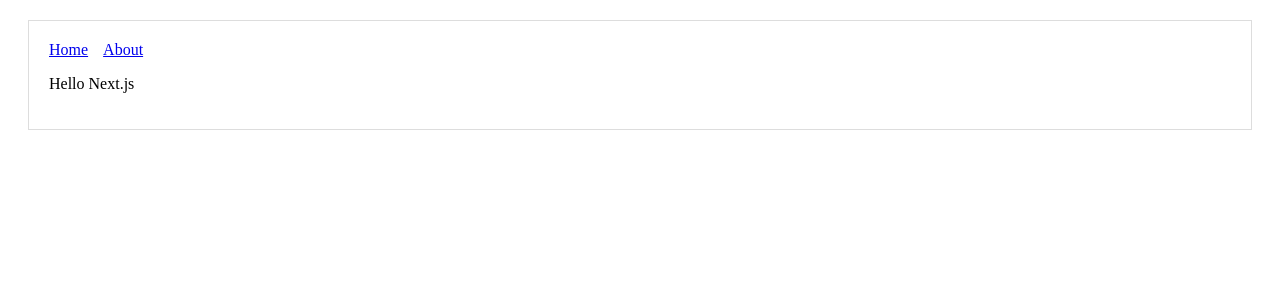
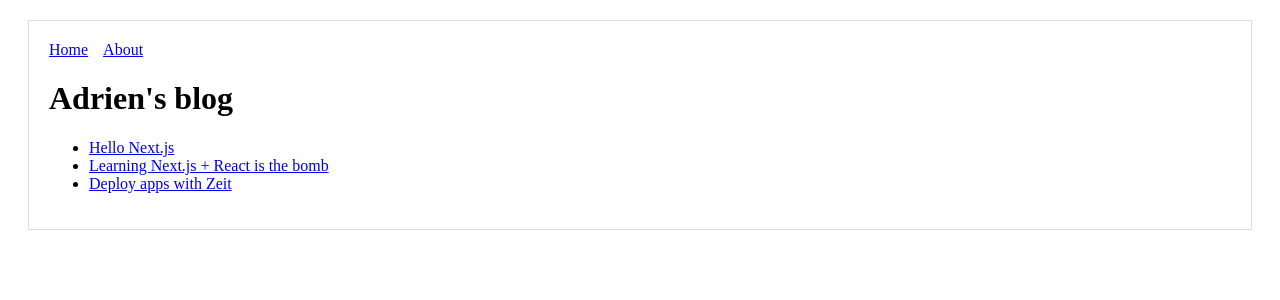
Before and after one commit to ady0906/how-much-bitcoin, a Next.js app: page / in a window 1280 px wide. Shown: the top 300 px of the page. Built offline with nearby package versions, Linux system fonts and the light colour scheme.

Commit message:
passing data through querystrings in react

```diff
--- a/pages/index.js
+++ b/pages/index.js
@@ -1,7 +1,21 @@
 import Layout from '../components/MyLayout.js'
+import Link from 'next/link'
+
+const PostLink = (props) => (
+    <li>
+        <Link href={`/post?title=${props.title}`}>
+            <a>{props.title}</a>
+        </Link>
+    </li>
+)
 
 export default () => (
     <Layout>
-        <p>Hello Next.js</p>
+        <h1>Adrien's blog</h1>
+        <ul>
+            <PostLink title='Hello Next.js'/>
+            <PostLink title='Learning Next.js + React is the bomb'/>
+            <PostLink title='Deploy apps with Zeit'/>
+        </ul>
     </Layout>
 )
```
